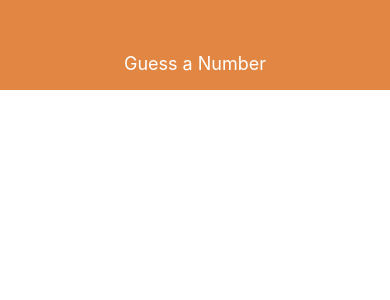
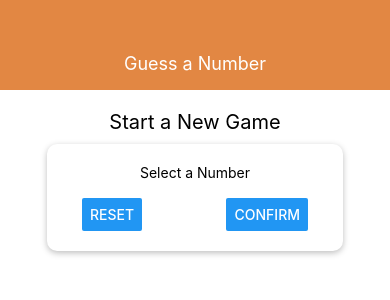
Before and after one commit to rita-morozova/guess-number, a React Native app: screen / in a window 390 px wide. Shown: the top 300 px of the page. Built offline with nearby package versions, Linux system fonts and the light colour scheme.

Commit message:
add guess number container

```diff
--- a/App.js
+++ b/App.js
@@ -1,11 +1,13 @@
 import React from 'react';
 import { StyleSheet, View } from 'react-native';
 import Header from './components/Header';
+import StartGameScreen from './screens/StartGameScreen';
 
 export default function App() {
   return (
     <View style={StyleSheet.screen}>
       <Header title='Guess a Number' />
+      <StartGameScreen />
     </View>
   );
 }
--- /dev/null
+++ b/screens/StartGameScreen.js
@@ -0,0 +1,52 @@
+import React from 'react';
+import { View, StyleSheet, Text, TextInput, Button } from 'react-native';
+
+const StartGameScreen = props => {
+
+    return(
+        <View style={styles.screen}>
+            <Text style={styles.title}>Start a New Game</Text>
+            <View style={styles.inputContainer}>
+                <Text>Select a Number</Text>
+                <TextInput />
+                <View style={styles.buttonContainer}>
+                    <Button title='Reset' onPress={() => {}}/>
+                    <Button title='Confirm' onPress={() => {}}/>
+                </View>
+            </View>
+        </View>
+    );
+};
+
+const styles = StyleSheet.create({
+    screen: {
+        // flex: 1,
+        padding: 10,
+        alignItems: 'center',
+    },
+    buttonContainer: {
+        flexDirection: 'row',
+        width: '100%',
+        justifyContent: 'space-between',
+        paddingHorizontal: 15,
+    },
+    title: {
+        fontSize: 20,
+        marginVertical: 10,
+    },
+    inputContainer: {
+        width: 300,
+        maxWidth: '80%',
+        alignItems: 'center',
+        shadowColor: 'black',
+        shadowOffset: {width: 0, height: 2},
+        shadowRadius: 6,
+        shadowOpacity: 0.26,
+        backgroundColor: 'white',
+        elevation: 5,
+        padding: 20,
+        borderRadius: 10,
+    }
+});
+
+export default StartGameScreen;
```
